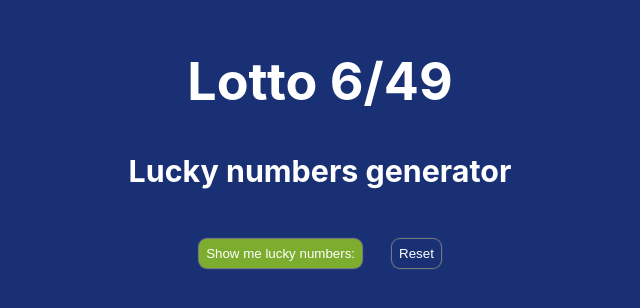
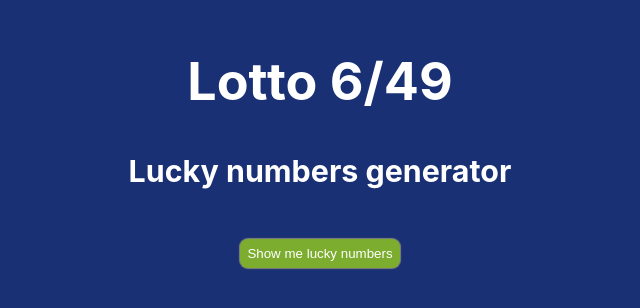
Before and after one commit to PaulinaLL/react-lotto, a React (Create React App) app: page / in a window 1280 px wide. Shown: the part 236-544 px from the top of the page, without its empty margins (320-960 px from the left). Built offline with nearby package versions, Linux system fonts and the light colour scheme.

Commit message:
Add state to reset button

```diff
--- a/src/Components/LottoNumbers/index.js
+++ b/src/Components/LottoNumbers/index.js
@@ -8,6 +8,7 @@ class LuckyNumbers extends React.Component {
     this.state = {
       numbers: [],
       luckyNumber: null,
+      reset: false,
     };
 
     this.handleClick = this.handleClick.bind(this);
@@ -18,6 +19,7 @@ class LuckyNumbers extends React.Component {
     this.setState({
       numbers: getRandomNumbers(6),
       luckyNumber: getRandomNum(1, 11),
+      reset: true,
     });
   }
 
@@ -25,6 +27,7 @@ class LuckyNumbers extends React.Component {
     this.setState({
       numbers: [],
       luckyNumber: null,
+      reset: false,
     });
   }
 
@@ -42,8 +45,10 @@ class LuckyNumbers extends React.Component {
           <div>{this.state.luckyNumber}</div>
         </div>
         <div className="buttons">
-          <button onClick={this.handleClick}>Show me lucky numbers:</button>
-          <button onClick={this.resetClick}>Reset</button>
+          <button onClick={this.handleClick}>Show me lucky numbers</button>
+          {this.state.reset ? (
+            <button onClick={this.resetClick}>Reset</button>
+          ) : null}
         </div>
       </>
     );
```
